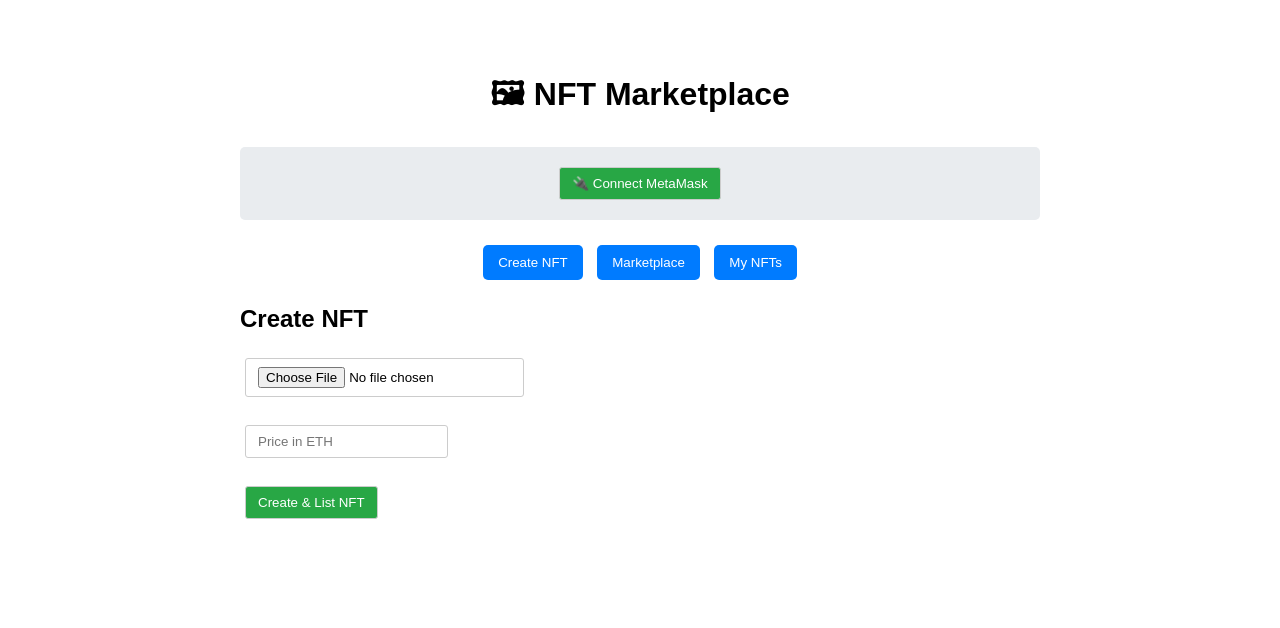
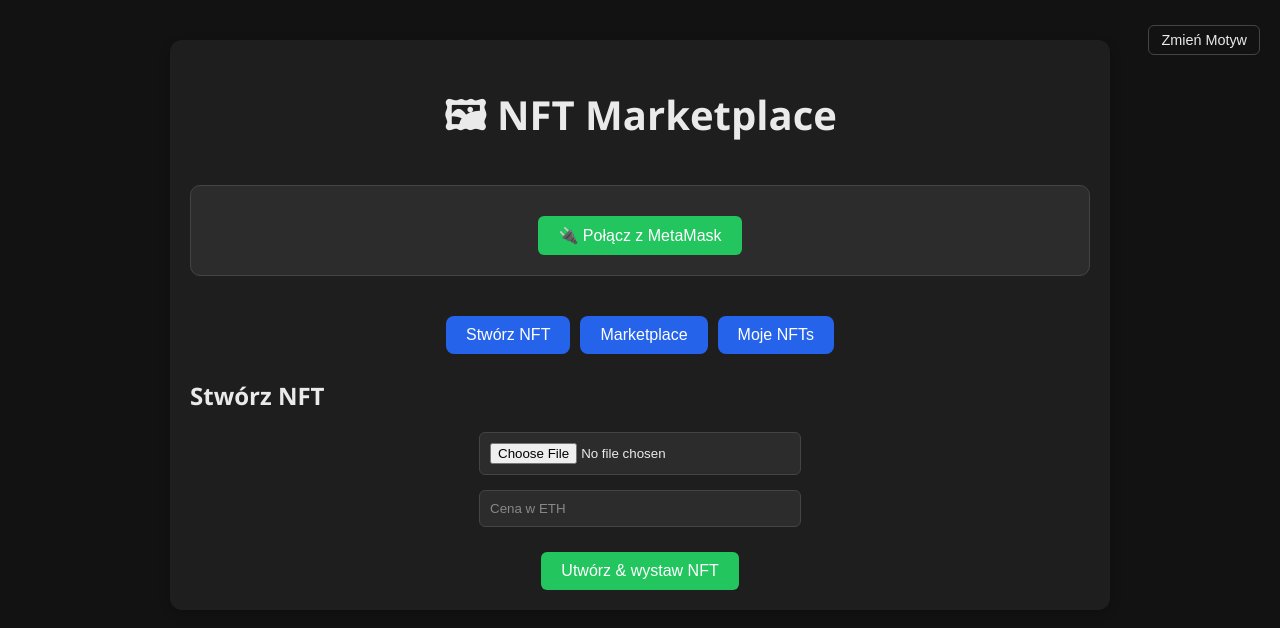
Before and after one commit to toniemasz/nft-marketplace, a website: page public/index.html in a window 1280 px wide. Drawn offline with Linux system fonts and the light colour scheme.

Commit message:
LAyout został troszke ulepszony. Jak chcecie to poprawiajcie ja juz mam dosc

```diff
--- a/public/index.html
+++ b/public/index.html
@@ -1,137 +1,321 @@
 <!DOCTYPE html>
-<html lang="en">
+<html lang="en" class="dark">
 <head>
   <meta charset="UTF-8" />
   <title>NFT Marketplace</title>
   <script src="https://cdnjs.cloudflare.com/ajax/libs/ethers/5.7.2/ethers.umd.min.js"></script>
   <style>
+    :root {
+      --bg: #ffffff;
+      --text: #222222;
+      --card: #f4f6f9;
+      --input-bg: #ffffff;
+      --border: #ccc;
+      --button-primary: #2563eb;
+      --button-hover: #1e40af;
+      --success: #22c55e;
+      --success-hover: #16a34a;
+      --warn-bg: #fff3cd;
+      --warn-border: #ffeaa7;
+      --error: #e11d48;
+    }
+
+    html.dark {
+      --bg: #121212;
+      --text: #eaeaea;
+      --card: #1e1e1e;
+      --input-bg: #2c2c2c;
+      --border: #444;
+      --button-primary: #2563eb;
+      --button-hover: #1e40af;
+      --success: #22c55e;
+      --success-hover: #16a34a;
+      --warn-bg: #3a2e00;
+      --warn-border: #5a4500;
+      --error: #ff6b6b;
+    }
+
     body {
-      font-family: Arial, sans-serif;
-      max-width: 800px;
-      margin: 30px auto;
+      font-family: 'Segoe UI', Tahoma, Geneva, Verdana, sans-serif;
+      margin: 0;
+      padding: 0;
+      background-color: var(--bg);
+      color: var(--text);
+    }
+
+    .container {
+      max-width: 900px;
+      margin: 40px auto;
+      padding: 20px;
+      background: var(--card);
+      box-shadow: 0 4px 12px rgba(0,0,0,0.2);
+      border-radius: 12px;
+    }
+
+    h1 {
       text-align: center;
-      padding: 20px;
+      margin-bottom: 30px;
+      font-size: 2.5rem;
     }
+
+    nav {
+      display: flex;
+      justify-content: center;
+      flex-wrap: wrap;
+      gap: 10px;
+      margin-bottom: 25px;
+    }
+
     nav button {
-      padding: 10px 15px;
-      margin: 5px;
-      cursor: pointer;
-      background: #007bff;
+      padding: 10px 20px;
+      background: var(--button-primary);
       color: white;
       border: none;
-      border-radius: 5px;
+      border-radius: 8px;
+      font-size: 1rem;
+      transition: background 0.3s;
     }
+
     nav button:hover {
-      background: #0056b3;
+      background: var(--button-hover);
     }
+
+    .wallet-info {
+      text-align: center;
+      background: var(--input-bg);
+      padding: 20px;
+      border-radius: 10px;
+      margin-bottom: 30px;
+      border: 1px solid var(--border);
+    }
+
     section {
       display: none;
-      margin-top: 20px;
-      text-align: left;
     }
+
     section.active {
       display: block;
     }
-    img {
-      max-width: 200px;
-      height: 200px;
-      object-fit: cover;
-      margin: 10px 0;
+
+    form {
+      display: flex;
+      flex-direction: column;
+      align-items: center;
     }
+
+    input[type="file"],
+    input[type="text"] {
+      padding: 10px;
+      width: 100%;
+      max-width: 300px;
+      margin-bottom: 15px;
+      border: 1px solid var(--border);
+      border-radius: 6px;
+      background-color: var(--input-bg);
+      color: var(--text);
+    }
+
+    input::placeholder {
+      color: #888;
+    }
+
+    button {
+      padding: 10px 20px;
+      border: none;
+      border-radius: 6px;
+      cursor: pointer;
+      font-size: 1rem;
+      margin-top: 10px;
+    }
+
+    button[type="submit"],
+    .wallet-info button {
+      background: var(--success);
+      color: white;
+    }
+
+    button[type="submit"]:hover,
+    .wallet-info button:hover {
+      background: var(--success-hover);
+    }
+
+    .resell-button {
+      background: #eab308;
+      color: #111;
+    }
+
+    .resell-button:hover {
+      background: #ca8a04;
+    }
+
     .nft-card {
-      border: 1px solid #ccc;
+      border: 1px solid var(--border);
+      border-radius: 10px;
       padding: 15px;
-      margin-bottom: 15px;
-      border-radius: 5px;
-      background: #f9f9f9;
+      background: var(--input-bg);
+      text-align: left;
+      display: flex;
+      flex-direction: column;
+      justify-content: space-between;
+      word-break: break-word;
+      min-width: 240px;
     }
-    .wallet-info {
-      background: #e9ecef;
-      padding: 15px;
-      border-radius: 5px;
-      margin: 20px 0;
+
+    .nft-card img {
+      max-width: 100%;
+      height: auto;
+      max-height: 250px;
+      border-radius: 10px;
+      margin-bottom: 10px;
     }
-    input, button {
-      padding: 8px 12px;
-      margin: 5px;
-      border: 1px solid #ccc;
-      border-radius: 3px;
+
+    .nft-card p {
+      margin: 5px 0;
+      font-size: 0.9rem;
+      word-break: break-all;
     }
-    button {
-      background: #28a745;
-      color: white;
-      cursor: pointer;
+
+    code {
+      font-family: monospace;
+      background: rgba(0, 0, 0, 0.05);
+      padding: 2px 4px;
+      border-radius: 4px;
     }
-    button:hover {
-      background: #218838;
-    }
-    .resell-button {
-      background: #ffc107;
-      color: #212529;
-    }
-    .resell-button:hover {
-      background: #e0a800;
-    }
-    .error {
-      color: red;
-      margin: 10px 0;
-    }
-    .success {
-      color: green;
-      margin: 10px 0;
-    }
+
 .resell-section {
   margin-top: 10px;
   padding: 10px;
-      background: #fff3cd;
-      border-radius: 5px;
-      border: 1px solid #ffeaa7;
+  background: var(--warn-bg);
+  border-radius: 8px;
+  border: 1px solid var(--warn-border);
+  width: 100%;
+  box-sizing: border-box;
+}
+
+.resell-section input,
+.resell-section button {
+  width: 100%;
+  box-sizing: border-box;
+  margin-top: 6px;
+}
+
+    .error {
+      color: var(--error);
+      font-weight: bold;
+      margin-top: 10px;
+    }
+
+    .success {
+      color: var(--success);
+      font-weight: bold;
+      margin-top: 10px;
+    }
+
+    #create-preview {
+      max-width: 300px;
+      border-radius: 8px;
+      margin-top: 15px;
+    }
+
+#market-list,
+#owned-list {
+  display: grid;
+  grid-template-columns: repeat(auto-fill, minmax(240px, 1fr));
+  gap: 20px;
+  margin-top: 20px;
+  justify-content: start;
+}
+
+    .theme-toggle {
+      position: absolute;
+      top: 15px;
+      right: 20px;
+      background: transparent;
+      border: 1px solid var(--border);
+      padding: 6px 12px;
+      border-radius: 6px;
+      cursor: pointer;
+      color: var(--text);
+      font-size: 0.9rem;
+    }
+
+    .theme-toggle:hover {
+      background: var(--card);
+    }
+
+#market-list:has(.nft-card:only-child),
+#owned-list:has(.nft-card:only-child) {
+  display: flex !important;
+  justify-content: left;
+}
+
+.nft-card {
+  max-width: 300px; /* Prevents stretching too wide */
 }
   </style>
 </head>
 <body>
+  <button class="theme-toggle" onclick="toggleTheme()">Zmień Motyw</button>
+  <div class="container">
     <h1>🖼 NFT Marketplace</h1>
 
-  <!-- Wallet Connection -->
     <div class="wallet-info">
-    <button id="connectButton">🔌 Connect MetaMask</button>
+      <button id="connectButton">🔌 Połącz z MetaMask</button>
       <div id="walletInfo" style="display: none;">
-      <p>Account: <span id="accountAddress"></span></p>
-      <p>Balance: <span id="balance"></span> ETH</p>
+        <p>KONTO: <code id="accountAddress"></code></p>
+        <p>Saldo konta: <span id="balance"></span> ETH</p>
       </div>
     </div>
 
     <nav>
-    <button onclick="showTab('create')">Create NFT</button>
+      <button onclick="showTab('create')">Stwórz NFT</button>
       <button onclick="showTab('market')">Marketplace</button>
-    <button onclick="showTab('owned')">My NFTs</button>
+      <button onclick="showTab('owned')">Moje NFTs</button>
     </nav>
 
-  <!-- Create NFT -->
     <section id="create" class="active">
-    <h2>Create NFT</h2>
+      <h2>Stwórz  NFT</h2>
       <form id="uploadForm">
-      <input type="file" name="image" accept="image/*" required /><br><br>
-      <input type="text" name="price" id="nftPrice" placeholder="Price in ETH" required /><br><br>
-      <button type="submit">Create & List NFT</button>
+        <input type="file" name="image" accept="image/*" required />
+        <input type="text" name="price" id="nftPrice" placeholder="Cena w ETH" required />
+        <button type="submit">Utwórz & wystaw NFT</button>
       </form>
       <div id="create-message"></div>
       <img id="create-preview" style="display:none;" />
     </section>
 
-  <!-- Marketplace -->
     <section id="market">
-    <h2>Available NFTs</h2>
-    <button onclick="loadMarket()">Refresh Marketplace</button>
+      <h2>Dostępne NFTs</h2>
+      <button onclick="loadMarket()">Odśwież Marketplace</button>
       <div id="market-list">Click refresh to load NFTs...</div>
     </section>
 
-  <!-- My NFTs -->
     <section id="owned">
-    <h2>My NFTs</h2>
-    <button onclick="loadOwned()">Refresh My NFTs</button>
+      <h2>Moje NFTs</h2>
+      <button onclick="loadOwned()">Odśwież posiadane NFT</button>
       <div id="owned-list">Click refresh to load your NFTs...</div>
     </section>
+  </div>
+
+  <script>
+    // Theme toggle logic
+    function toggleTheme() {
+      const html = document.documentElement;
+      const currentTheme = html.classList.contains("dark") ? "dark" : "light";
+      const newTheme = currentTheme === "dark" ? "light" : "dark";
+      html.classList.remove(currentTheme);
+      html.classList.add(newTheme);
+      localStorage.setItem("theme", newTheme);
+    }
+
+    // Apply saved theme on load
+    (function () {
+      const savedTheme = localStorage.getItem("theme");
+      if (savedTheme === "light" || savedTheme === "dark") {
+        document.documentElement.className = savedTheme;
+      }
+    })();
+  </script>
   <script src="script.js"></script>
 </body>
 </html>
```
Also changed, not shown: index.js (+6 -10 lines), public/script.js (line endings or trailing spaces). Lines whose indentation alone changed are shown as unchanged.
